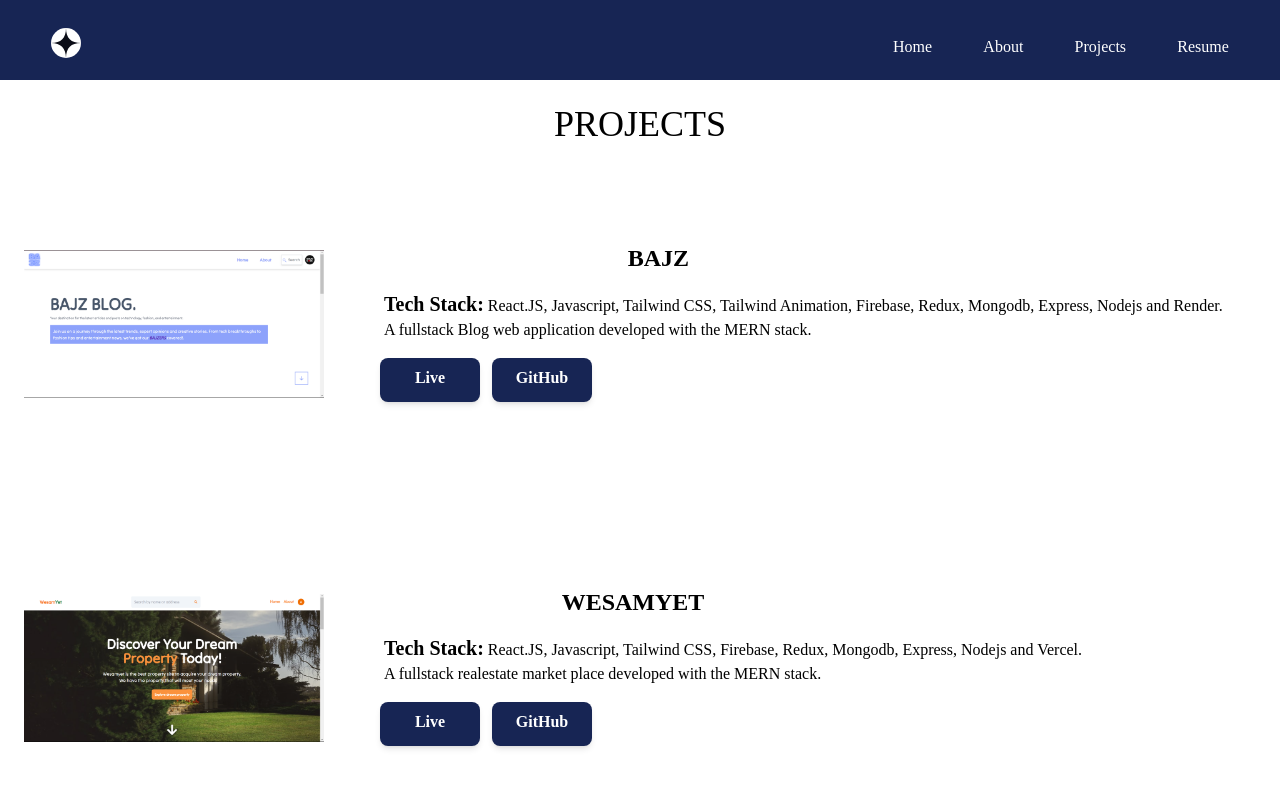
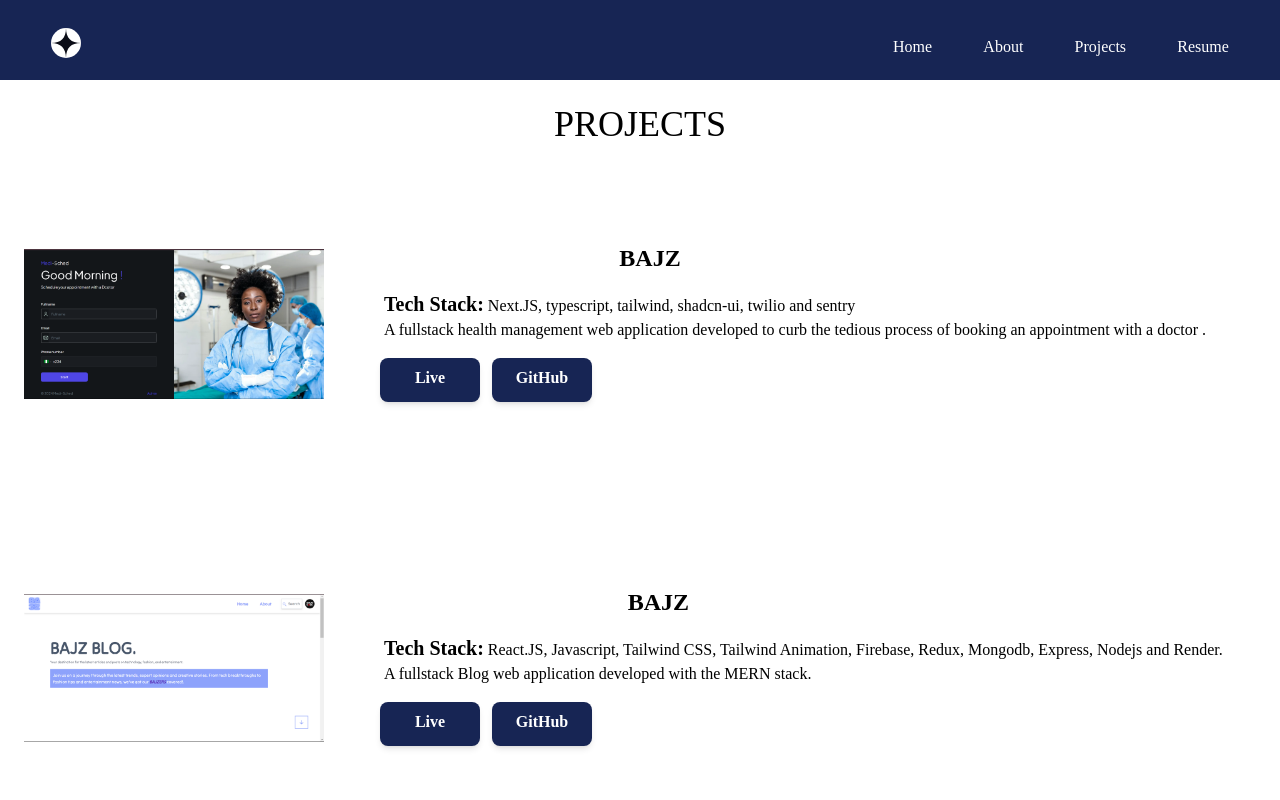
Before and after one commit to ayobaj/portfolio-react, a React (Vite) app: page /projects in a window 1280 px wide. Shown: the top 800 px of the page. Built offline with nearby package versions, Linux system fonts and the light colour scheme; a web font is replaced by a local one.

Commit message:
feat: added the image for the new project and filled the right word for the tech stack

```diff
--- a/src/pages/Project.jsx
+++ b/src/pages/Project.jsx
@@ -1,6 +1,7 @@
 import pfl from "../PreImg/pfl.png"
 import wes from "../PreImg/wes.png"
 import bajz from "../PreImg/bajz.png"
+import medisched from "../PreImg/medi-sched.png"
 
 
 const Project = () => {
@@ -10,6 +11,42 @@ return (
 
         {/* first project */}
 
+        <div className=" flex flex-col lg:flex-row items-center space-y-5 lg:space-x-8 lg:mt-4 lg:ml-6 pb-6 text-reveal">
+
+            <div>
+                <img className="w-[300px] h-[280px] rounded-md mt-6 object-contain" src={medisched}></img>
+            </div>
+
+            <div className="space-y-4">
+
+                <div className="">
+                    <h1 className="text-xl lg:text-2xl text-center font-bold lg:mr-[290px]">BAJZ</h1>
+                </div>
+
+                <div className="px-7 md:px-7">
+                    <h3><span className="text-xl font-bold">Tech Stack:</span> Next.JS, typescript, tailwind, shadcn-ui, twilio and sentry</h3>
+                    <p>A fullstack health management web application developed to curb the tedious process of booking an appointment with a doctor . </p>
+                </div>
+
+                <div className="animate-text-left-to-right flex mr-[150px] md:mr-[262px] space-x-3 ml-7 md:ml-6">
+                    <a href="https://bajz.onrender.com/" className="buttons">
+                    <button className="w-[100px] pt-2 pb-3 bg-gradient-to-r  bg-blue-950 text-white hover:from-blue-500 hover:to-blue-950 focus:outline-none focus:ring focus:ring-blue-100 active:bg-blue-700 rounded-lg font-bold shadow-md transition duration-300 ease-in-out transform hover:scale-105">
+                        Live
+                    </button>
+                    </a>
+
+                    <a href="https://github.com/ayobaj/BAJZ" className="buttons">
+                    <button className="w-[100px] pt-2 pb-3 bg-gradient-to-r  bg-blue-950 text-white hover:from-blue-500 hover:to-blue-950 focus:outline-none focus:ring focus:ring-blue-100 active:bg-blue-700 rounded-lg font-bold shadow-md transition duration-300 ease-in-out transform hover:scale-105">
+                        GitHub
+                    </button>
+                    </a>
+                </div>
+
+            </div>
+
+        </div>
+
+        {/*2nd project*/}
         <div className=" flex flex-col lg:flex-row items-center space-y-5 lg:space-x-8 lg:mt-4 lg:ml-6 pb-6 text-reveal">
 
             <div>
```
Also changed, not shown: src/PreImg/medi-sched.png (added).
